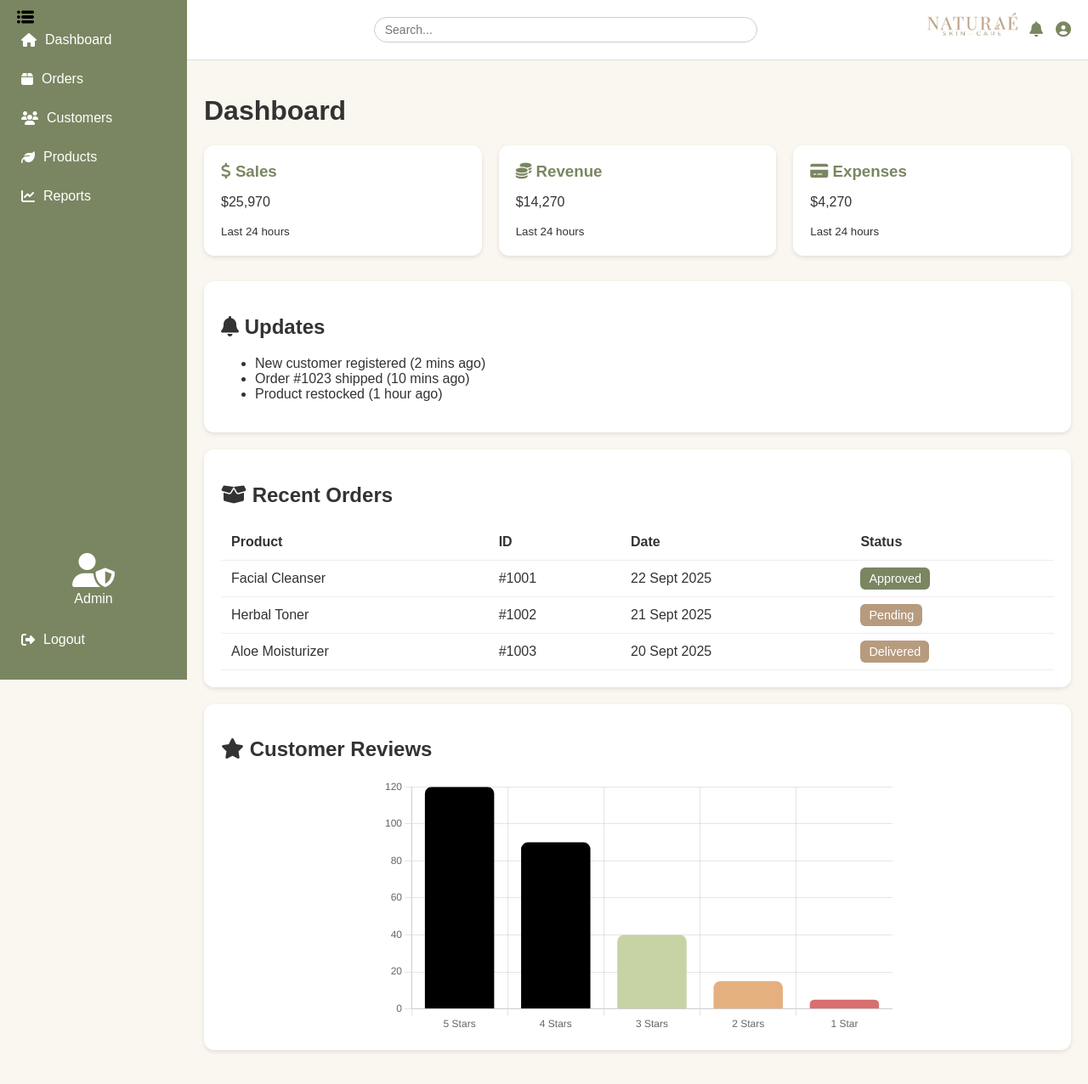
After one commit to fati-maa112/midterm-project, a Symfony app: template templates/dashboard/index.html.twig in a window 1280 px wide. The commit adds this page. Shown: the whole page at 85% size. Run offline with Twig, Linux system fonts and the light colour scheme; the template is opened without the code that fills it, so the values that code supplies are empty; some libraries are stand-ins or nearby versions.

Commit message:
first commit

```diff
--- a/assets/styles/app.css
+++ b/assets/styles/app.css
@@ -1,3 +1,4 @@
 body {
-    background-color: skyblue;
+    background-color: rgb(5, 77, 37);
+
 }
--- /dev/null
+++ b/templates/dashboard/index.html.twig
@@ -0,0 +1,322 @@
+<!DOCTYPE html>
+<html lang="en">
+<head>
+    <meta charset="UTF-8">
+    <title>Dashboard - Skincare Admin</title>
+    <script src="https://cdn.jsdelivr.net/npm/chart.js"></script>
+    <!-- Font Awesome -->
+    <link rel="stylesheet" href="https://cdnjs.cloudflare.com/ajax/libs/font-awesome/6.5.0/css/all.min.css">
+    <style>
+        :root {
+            --color-bg: #faf7f0;
+            --color-sand: #b79b7f;
+            --color-olive: #7a8661;
+        }
+
+        body {
+            margin: 0;
+            font-family: Arial, sans-serif;
+            background-color: var(--color-bg);
+            color: #333;
+        }
+
+        .Menu {
+          position: fixed;
+          top: 10px;
+          left: 20px;
+          width: 20px;
+        }
+
+        /* Sidebar */
+        .sidebar {
+            width: 70px;
+            background: #7a8661;
+            height: 100vh;
+            position: fixed;
+            top: 0;
+            left: 0;
+            padding: 20px 10px;
+            box-sizing: border-box;
+            overflow: hidden;
+            transition: width 0.3s ease;
+            display: flex;
+            flex-direction: column;
+            justify-content: space-between;
+        }
+
+        .sidebar:hover { width: 220px; }
+
+        .sidebar a {
+            display: flex;
+            align-items: center;
+            color: #fff;
+            padding: 10px 15px;
+            margin: 8px 0;
+            text-decoration: none;
+            border-radius: 6px;
+            white-space: nowrap;
+            overflow: hidden;
+        }
+
+        .sidebar a span {
+            margin-left: 10px;
+            opacity: 0;
+            transition: opacity 0.3s ease;
+        }
+
+        .sidebar:hover a span { opacity: 1; }
+
+        .sidebar a:hover { background: var(--color-sand); }
+
+        .sidebar-bottom {
+            margin-top: auto;
+        }
+
+        .sidebar .user-info {
+            text-align: center;
+            color: #fff;
+            margin-bottom: 20px;
+        }
+
+        .sidebar .user-info i {
+            font-size: 40px;
+            display: block;
+            margin-bottom: 5px;
+        }
+
+        /* Main */
+        .main {
+            margin-left: 70px;
+            transition: margin-left 0.3s ease;
+        }
+
+        .sidebar:hover ~ .main { margin-left: 220px; }
+
+        /* Topbar */
+        .topbar {
+            background: #fff;
+            padding: 15px 20px;
+            display: flex;
+            align-items: center;
+            justify-content: space-between;
+            border-bottom: 1px solid #ddd;
+            position: sticky;
+            top: 0;
+            z-index: 1000;
+        }
+
+        .logo {
+            height: 40px;
+        }
+
+        .search-bar {
+            flex: 1;
+            display: flex;
+            justify-content: center;
+        }
+
+        .search-bar input {
+            width: 50%;
+            padding: 6px 12px;
+            border: 1px solid #ccc;
+            border-radius: 20px;
+            font-size: 14px;
+        }
+
+        .topbar-icons {
+            display: flex;
+            align-items: center;
+            gap: 15px;
+        }
+
+        .topbar-icons .icon {
+            font-size: 18px;
+            cursor: pointer;
+            color: var(--color-olive);
+        }
+
+        /* Content */
+        .content { padding: 20px; }
+
+        .cards {
+            display: grid;
+            grid-template-columns: repeat(3, 1fr);
+            gap: 20px;
+            margin-bottom: 30px;
+        }
+
+        .card {
+            background: #fff;
+            padding: 20px;
+            border-radius: 12px;
+            box-shadow: 0 2px 5px rgba(0,0,0,0.1);
+        }
+
+        .card h3 {
+            margin: 0 0 10px 0;
+            color: var(--color-olive);
+        }
+
+        .updates, .orders, .reviews {
+            background: #fff;
+            padding: 20px;
+            border-radius: 12px;
+            box-shadow: 0 2px 5px rgba(0,0,0,0.1);
+            margin-bottom: 20px;
+        }
+
+        table { width: 100%; border-collapse: collapse; }
+        th, td { padding: 12px; text-align: left; border-bottom: 1px solid #eee; }
+
+        .status {
+            padding: 5px 10px;
+            border-radius: 6px;
+            color: #fff;
+            font-size: 0.9em;
+        }
+        .approved { background: var(--color-olive); }
+        .pending { background: var(--color-sand); }
+        .delivered { background: var(--color-sand); }
+
+        .chart-container { width: 100%; max-width: 600px; margin: auto; }
+    </style>
+</head>
+<body>
+    <!-- Sidebar -->
+    <div class="sidebar">
+        <div>
+            <img src="{{ asset('image/list.png')}}" alt="Menu" class="Menu">
+            <a href="#"><i class="fas fa-home"></i> <span>Dashboard</span></a>
+            <a href="#"><i class="fas fa-box"></i> <span>Orders</span></a>
+            <a href="#"><i class="fas fa-users"></i> <span>Customers</span></a>
+            <a href="#"><i class="fas fa-leaf"></i> <span>Products</span></a>
+            <a href="#"><i class="fas fa-chart-line"></i> <span>Reports</span></a>
+        </div>
+        <div class="sidebar-bottom">
+            <div class="user-info">
+                <i class="fas fa-user-shield"></i>
+                <span>Admin</span>
+            </div>
+            <a href="#"><i class="fas fa-sign-out-alt"></i> <span>Logout</span></a>
+        </div>
+    </div>
+
+    <!-- Main -->
+    <div class="main">
+        <!-- Top bar -->
+        <div class="topbar">
+            <div class="search-bar">
+                <input type="text" placeholder="Search...">
+            </div>
+            <img src="{{ asset('image/LOGO.png')}}" alt="NATURAE" class="logo">
+            <div class="topbar-icons">
+                <i class="fas fa-bell icon"></i>
+                <i class="fas fa-user-circle icon"></i>
+            </div>
+        </div>
+
+        <!-- Dashboard content -->
+        <div class="content">
+            <h1>Dashboard</h1>
+
+            <div class="cards">
+                <div class="card">
+                    <h3><i class="fas fa-dollar-sign"></i> Sales</h3>
+                    <p>$25,970</p>
+                    <small>Last 24 hours</small>
+                </div>
+                <div class="card">
+                    <h3><i class="fas fa-coins"></i> Revenue</h3>
+                    <p>$14,270</p>
+                    <small>Last 24 hours</small>
+                </div>
+                <div class="card">
+                    <h3><i class="fas fa-credit-card"></i> Expenses</h3>
+                    <p>$4,270</p>
+                    <small>Last 24 hours</small>
+                </div>
+            </div>
+
+            <div class="updates">
+                <h2><i class="fas fa-bell"></i> Updates</h2>
+                <ul>
+                    <li>New customer registered (2 mins ago)</li>
+                    <li>Order #1023 shipped (10 mins ago)</li>
+                    <li>Product restocked (1 hour ago)</li>
+                </ul>
+            </div>
+
+            <div class="orders">
+                <h2><i class="fas fa-box-open"></i> Recent Orders</h2>
+                <table>
+                    <thead>
+                        <tr>
+                            <th>Product</th>
+                            <th>ID</th>
+                            <th>Date</th>
+                            <th>Status</th>
+                        </tr>
+                    </thead>
+                    <tbody>
+                        <tr>
+                            <td>Facial Cleanser</td>
+                            <td>#1001</td>
+                            <td>22 Sept 2025</td>
+                            <td><span class="status approved">Approved</span></td>
+                        </tr>
+                        <tr>
+                            <td>Herbal Toner</td>
+                            <td>#1002</td>
+                            <td>21 Sept 2025</td>
+                            <td><span class="status pending">Pending</span></td>
+                        </tr>
+                        <tr>
+                            <td>Aloe Moisturizer</td>
+                            <td>#1003</td>
+                            <td>20 Sept 2025</td>
+                            <td><span class="status delivered">Delivered</span></td>
+                        </tr>
+                    </tbody>
+                </table>
+            </div>
+
+            <div class="reviews">
+                <h2><i class="fas fa-star"></i> Customer Reviews</h2>
+                <div class="chart-container">
+                    <canvas id="reviewsChart"></canvas>
+                </div>
+            </div>
+        </div>
+    </div>
+
+    <!-- Chart.js -->
+    <script>
+        const ctx = document.getElementById('reviewsChart').getContext('2d');
+        const reviewsChart = new Chart(ctx, {
+            type: 'bar',
+            data: {
+                labels: ['5 Stars', '4 Stars', '3 Stars', '2 Stars', '1 Star'],
+                datasets: [{
+                    label: 'Number of Reviews',
+                    data: [120, 90, 40, 15, 5],
+                    backgroundColor: [
+                        'var(--color-olive)',
+                        'var(--color-sand)',
+                        '#c7d3a5',
+                        '#e6b07e',
+                        '#d96f6f'
+                    ],
+                    borderRadius: 8
+                }]
+            },
+            options: {
+                responsive: true,
+                plugins: { legend: { display: false } },
+                scales: {
+                    y: { beginAtZero: true, ticks: { stepSize: 20 } }
+                }
+            }
+        });
+    </script>
+</body>
+</html>
```
Also changed, not shown: src/Controller/DashboardController.php (added, +16 -0 lines), src/Controller/LogInController.php (added, +18 -0 lines), templates/base.html.twig (+72 -8 lines), templates/log_in/index.html.twig (added, +170 -0 lines), tests/Controller/LogInControllerTest.php (added, +16 -0 lines), public/image/LOGO.png (added), public/image/list.png (added), 1 other file.
